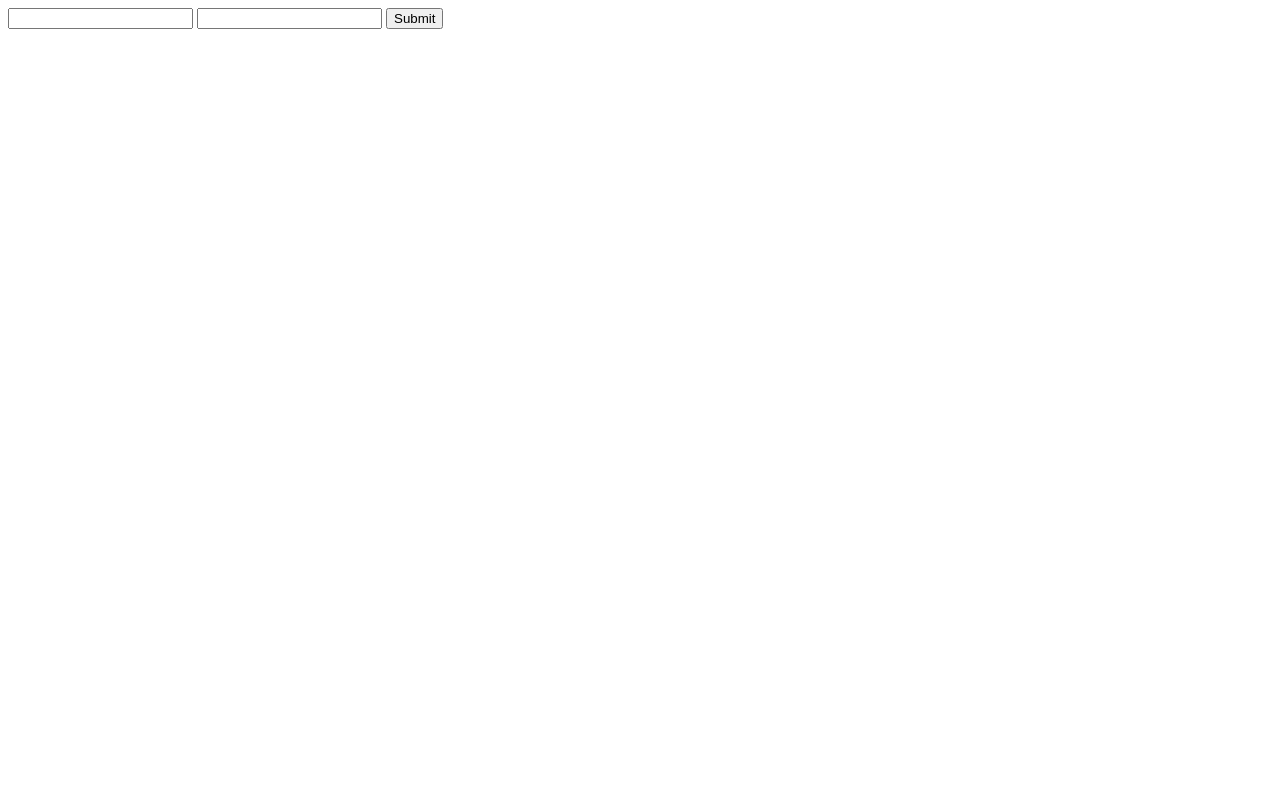
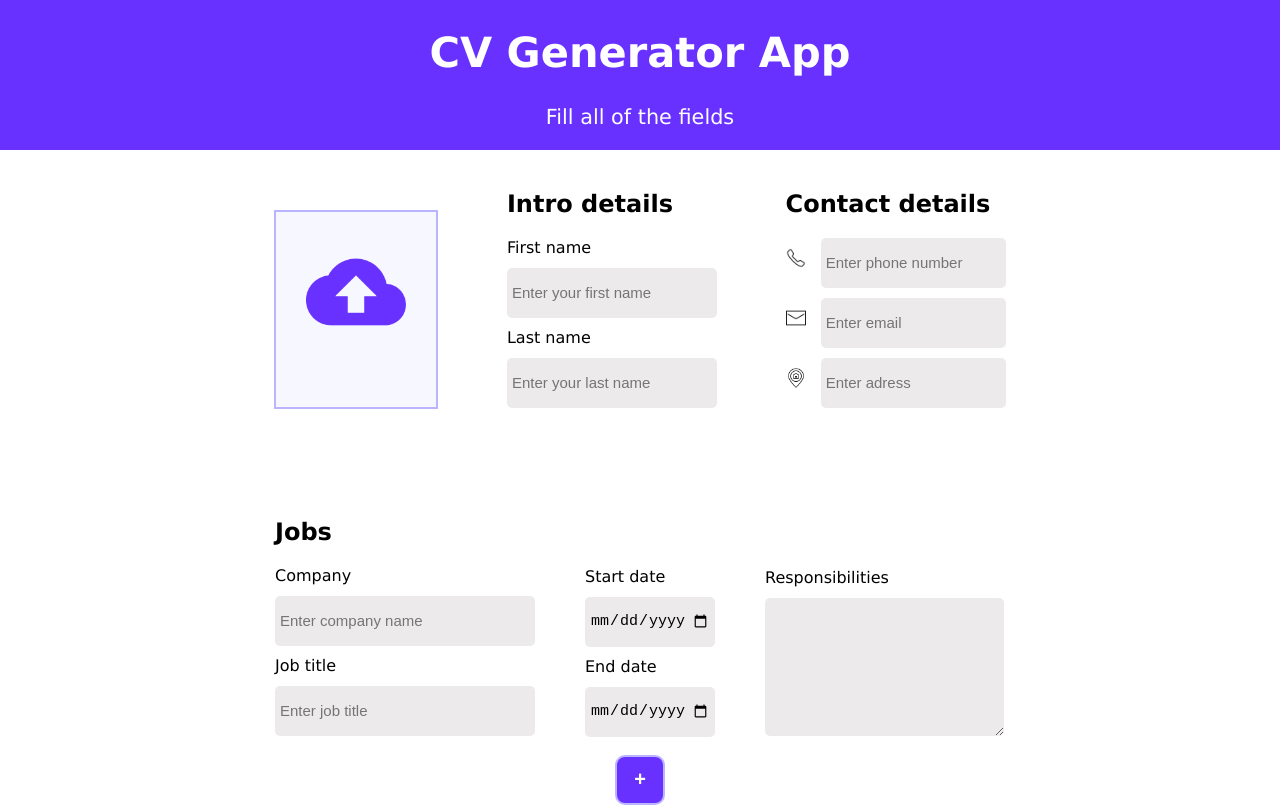
Before and after one commit to Mistermakos/CV-MAKER, a website: page Frontend/index.html in a window 1280 px wide. Drawn offline with Linux system fonts and the light colour scheme.

Commit message:
Add files via upload

```diff
--- a/Frontend/index.html
+++ b/Frontend/index.html
@@ -1,16 +1,64 @@
 <!DOCTYPE html>
-<html lang="en">
+<html lang="pl">
+
 <head>
     <meta charset="UTF-8">
     <meta name="viewport" content="width=device-width, initial-scale=1.0">
-    <title>Document</title>
+    <title>CV Generator App</title>
+    <link rel="stylesheet" href="style.css">
+</head>
 
-</head>
 <body>
-    <form method="POST" action="/">
-        <input name="Name" type="text"/>
-        <input name="age" type="number"/>
-        <input type="submit"/>
-    </form>
+    <header>
+        <h1>CV Generator App</h1>
+        Fill all of the fields
+    </header>
+    <main>
+        <div id="basic-info">
+            <label for="input-file" id="drop-area">
+                <input type="file" accept="image/*" id="input-file" hidden>
+                <!-- prez to image/* przeglądarka akceptuje tylko zdjęcia-->
+                <img src="icon.png">
+            </label>
+            <div id="first-last-name">
+                <h2>Intro details</h2>
+                <span>First name</span>
+                <input type="text" placeholder="Enter your first name">
+                <span>Last name</span>
+                <input type="text" placeholder="Enter your last name">
+            </div>
+            <div id="contact">
+                <h2>Contact details</h2>
+                <div><img src="phone.png"> <input type="text" placeholder="Enter phone number"></div>
+                <div><img src="mail.png"> <input type="text" placeholder="Enter email"></div>
+                <div><img src="adress.png"> <input type="text" placeholder="Enter adress"></div>
+            </div>
+        </div>
+
+        <div id="employment">
+            <div id="company">
+                <h2>Jobs</h2>
+                <span id="company-span">Company</span>
+                <input type="text" placeholder="Enter company name">
+                <span id="company-span">Job title</span>
+                <input type="text" placeholder="Enter job title">
+            </div>
+            <div id="start-end-date">
+                <span id="company-span">Start date</span>
+                <input type="date">
+                <span id="company-span">End date</span>
+                <input type="date">
+            </div>
+            <div id="responsibilities">
+                <span id="company-span">Responsibilities</span>
+                <textarea cols="30" rows="10"></textarea>
+            </div>
+        </div>
+        <div id="add-btn">
+            <button onclick="addResp()">+</button>
+        </div>
+    </main>
+    <script src="script.js"></script>
 </body>
+
 </html>
--- /dev/null
+++ b/Frontend/script.js
@@ -0,0 +1,21 @@
+const dropArea = document.getElementById("drop-area");
+const inputFile = document.getElementById("input-file");
+
+inputFile.addEventListener("change", uploadImage);
+
+function uploadImage() {
+    let imgLink = URL.createObjectURL(inputFile.files[0]); // da tego file'a ktory jest zuploadowany i zamieni go na URL
+    dropArea.style.backgroundImage = `url(${imgLink})`;
+    dropArea.textContent = "";
+    dropArea.style.border = 0;
+    dropArea.style.width = "134px !important";
+}
+
+dropArea.addEventListener("dragover", function (e) {
+    e.preventDefault(); // usuwa defaultowy event, ze po przeciagnieciu zdjecie otwiera mi sie w nowej karcie
+});
+dropArea.addEventListener("drop", function (e) {
+    e.preventDefault(); // usuwa defaultowy event, ze po przeciagnieciu zdjecie otwiera mi sie w nowej karcie
+    inputFile.files = e.dataTransfer.files; // file zostaje przetransportowany do inputFile
+    uploadImage();
+});
--- /dev/null
+++ b/Frontend/style.css
@@ -0,0 +1,177 @@
+body {
+    font-family: 'Verdana';
+    width: 100%;
+    margin: 0;
+}
+
+header {
+    display: flex;
+    align-items: center;
+    font-size: 130%;
+    width: 100%;
+    height: 150px;
+    background-color: #6831ff;
+    color: white;
+    flex-direction: column;
+}
+
+main {
+    display: flex;
+    flex-direction: column;
+    align-items: center;
+    width: 100%;
+    height: 100%;
+}
+
+#basic-info, #employment {
+    display: flex;
+    justify-content: space-around;
+    width: 800px;
+    margin: 40px;
+}
+
+#drop-area {
+    width: 100px;
+    height: 135px;
+    padding: 30px;
+    margin-top: 20px;
+    background: #fff;
+    text-align: center;
+    /*border-radius: 20px; */
+    border: 2px solid #bbb5ff;
+    background-color: #f7f8ff;
+    background-position: center;
+    background-size: cover;
+}
+
+#drop-area img {
+    width: 100px;
+}
+
+#first-last-name span {
+    display: block;
+    margin-bottom: 11px;
+}
+
+#first-last-name h2,
+#contact h2 {
+    margin-top: 0;
+}
+
+#first-last-name input {
+    width: 200px;
+    font-size: 15px;
+    height: 40px;
+    padding: 5px;
+    margin-bottom: 10px;
+    background-color: rgb(236, 234, 234);
+    border: 0;
+    border-radius: 5px;
+}
+
+#contact
+{
+    display: flex;
+    flex-direction: column;
+}
+
+#contact input {
+    width: 175px;
+    font-size: 15px;
+    height: 40px;
+    padding: 5px;
+    margin-bottom: 10px;
+    border-radius: 5px;
+    background-color: rgb(236, 234, 234);
+    border: 0;
+}
+
+#contact img {
+    width: 20px;
+    height: 20px;
+    margin-right: 10px;
+}
+
+#employment
+{
+    display: flex;
+    /* justify-content: space-around; */
+    justify-content:left;
+    margin-bottom: -2px;
+}
+
+#company
+{
+    display: flex;
+    flex-direction: column;
+    margin-bottom: 11px;
+    margin-left: 35px;
+}
+
+#company-span {
+    margin-bottom: 11px;
+}
+
+#company input {
+    width: 250px;
+    font-size: 15px;
+    height: 40px;
+    padding: 5px;
+    margin-bottom: 10px;
+    background-color: rgb(236, 234, 234);
+    border: 0;
+    border-radius: 5px;
+}
+
+#employment input[type=date] {
+    width: 120px;
+    font-size: 15px;
+    height: 40px;
+    padding: 5px;
+    margin-bottom: 10px;
+    background-color: rgb(236, 234, 234);
+    border: 0;
+    border-radius: 5px;
+}
+
+#start-end-date {
+    margin-top: 69px;
+    display: flex;
+    flex-direction: column;
+    margin-left: 50px;
+}
+
+#responsibilities {
+    margin-top: 70px;
+    margin-left: 50px;
+}
+
+#responsibilities textarea {
+    height: 134px;
+    margin-top: 11px;
+    background-color: rgb(236, 234, 234);
+    font-size: 15px;
+    width: 235px;
+    border: 0;
+    border-radius: 5px;
+}
+
+#add-btn button {
+    display: flex;
+    justify-content: center;
+    align-items: center;
+    font-weight: bold;
+    width: 50px;
+    height: 50px;
+    padding: 20px;
+    background-color: #6831ff;
+    font-size: 20px;
+    color: white;
+    border: 2px solid #bbb5ff;
+    border-radius: 10px;
+}
+
+#add-btn button:hover {
+    background-color: #8c62ff;
+    cursor:pointer;
+}
```
Also changed, not shown: Frontend/adress.png (added), Frontend/icon.png (added), Frontend/mail.png (added), Frontend/phone.png (added).
